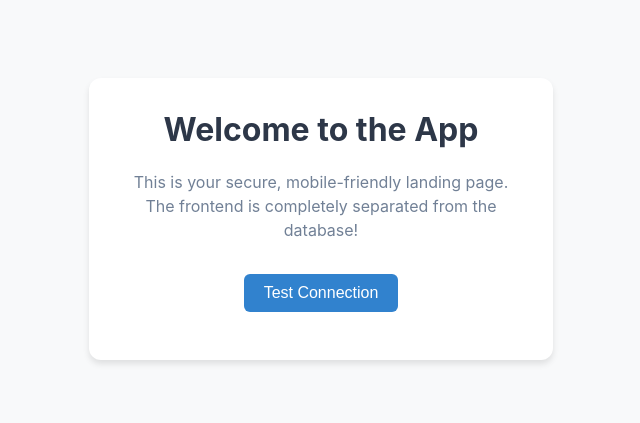
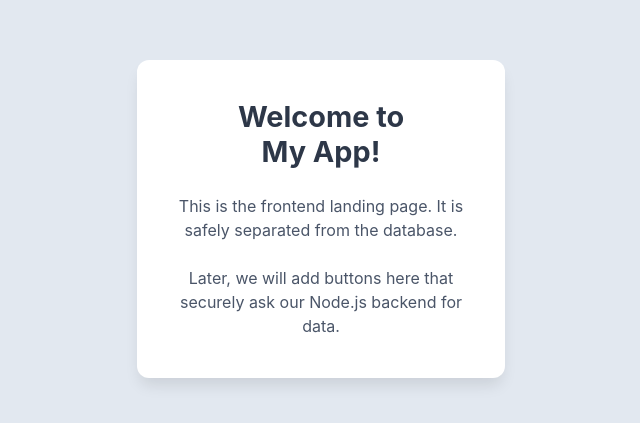
Before and after one commit to bookapp-star/Bookapp, a website: page index.html in a window 1280 px wide. Shown: the part 181-604 px from the top of the page, without its empty margins (319-959 px from the left). Drawn offline with Linux system fonts and the light colour scheme.

Commit message:
Update index.html

```diff
--- a/index.html
+++ b/index.html
@@ -3,12 +3,12 @@
 <head>
     <meta charset="UTF-8">
     <meta name="viewport" content="width=device-width, initial-scale=1.0">
-    <title>My Secure App</title>
+    <title>My App</title>
     <style>
-        /* Basic mobile-friendly styling */
+        /* Mobile-friendly styling matching your screenshot */
         body {
             font-family: -apple-system, BlinkMacSystemFont, "Segoe UI", Roboto, Helvetica, Arial, sans-serif;
-            background-color: #f8f9fa;
+            background-color: #e2e8f0; /* Soft gray background */
             color: #333;
             margin: 0;
             padding: 0;
@@ -20,50 +20,37 @@
         }
         .card {
             background: white;
-            padding: 2rem;
+            padding: 2.5rem 1.5rem;
             border-radius: 12px;
-            box-shadow: 0 4px 6px rgba(0, 0, 0, 0.1);
-            max-width: 90%;
-            width: 400px;
+            box-shadow: 0 10px 15px -3px rgba(0, 0, 0, 0.1);
+            max-width: 80%;
+            width: 320px;
         }
         h1 {
             margin-top: 0;
             color: #2d3748;
+            font-size: 1.8rem;
+            margin-bottom: 1.5rem;
+            line-height: 1.2;
         }
         p {
-            color: #718096;
+            color: #4a5568;
             line-height: 1.5;
+            font-size: 1rem;
+            margin-bottom: 1.5rem;
         }
-        .btn {
-            display: inline-block;
-            margin-top: 1rem;
-            padding: 10px 20px;
-            background-color: #3182ce;
-            color: white;
-            border: none;
-            border-radius: 6px;
-            font-size: 16px;
-            cursor: pointer;
-            text-decoration: none;
+        p:last-child {
+            margin-bottom: 0;
         }
     </style>
 </head>
 <body>
 
     <div class="card">
-        <h1>Welcome to the App</h1>
-        <p>This is your secure, mobile-friendly landing page. The frontend is completely separated from the database!</p>
-        <button class="btn" onclick="testBackend()">Test Connection</button>
-        <p id="status-message" style="margin-top: 15px; font-weight: bold;"></p>
+        <h1>Welcome to<br>My App!</h1>
+        <p>This is the frontend landing page. It is safely separated from the database.</p>
+        <p>Later, we will add buttons here that securely ask our Node.js backend for data.</p>
     </div>
-
-    <script>
-        // We will add the logic to talk to your Render backend here later!
-        function testBackend() {
-            document.getElementById('status-message').innerText = "Frontend is ready to connect!";
-            document.getElementById('status-message').style.color = "#3182ce";
-        }
-    </script>
 
 </body>
 </html>
```
